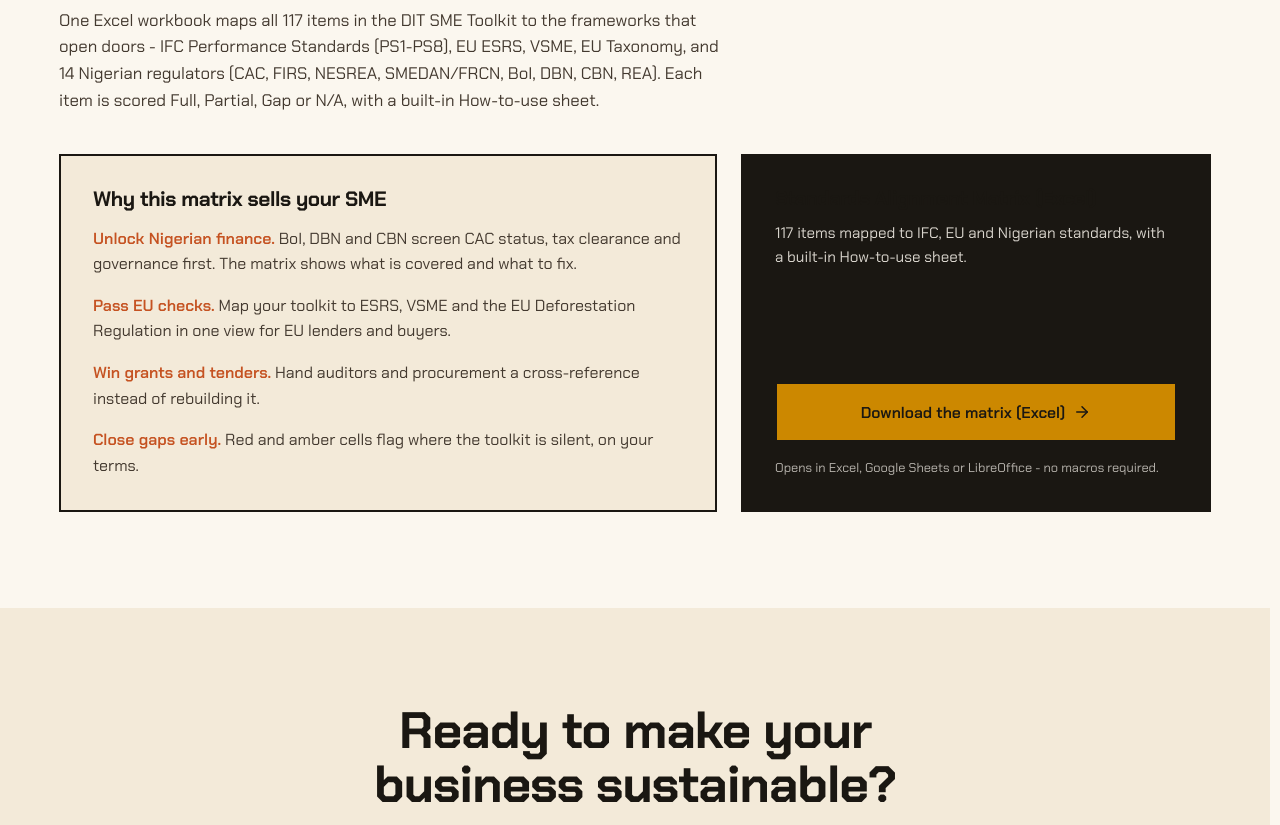
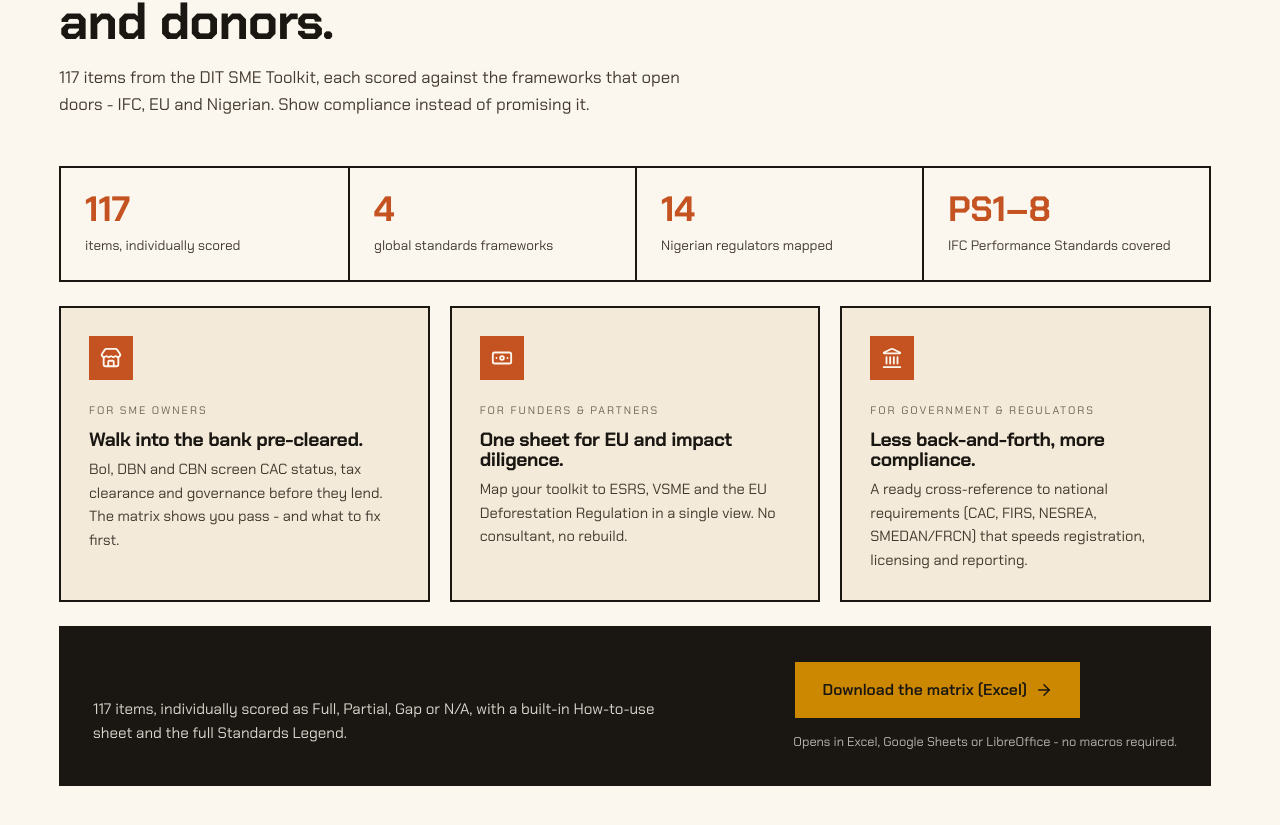
Before and after one commit to Lawrencium-103/__D.I.Technologies, a React (Vite) app: page /s-sme in a window 1280 px wide. Shown: the part 6135-6960 px from the top of the page. Built offline with nearby package versions, Linux system fonts and the light colour scheme; no server answers.

Commit message:
Rewrite Standards Alignment Matrix section to sell to SME owners, funders and regulators

```diff
--- a/src/pages/SSME.jsx
+++ b/src/pages/SSME.jsx
@@ -1,5 +1,5 @@
 import { Link } from 'react-router-dom'
-import { ArrowRight, Sun, WifiOff, ClipboardCheck, Target, Megaphone, Users } from 'lucide-react'
+import { ArrowRight, Sun, WifiOff, ClipboardCheck, Target, Megaphone, Users, Store, Banknote, Landmark } from 'lucide-react'
 import ScrollReveal from '../components/ScrollReveal'
 import SmePdfCard from '../components/SmePdfCard'
 import { useSmePdfs } from '../lib/smePdf'
@@ -220,54 +220,77 @@
         <div className="max-w-[1200px] mx-auto px-6">
           <ScrollReveal>
             <span className="eyebrow">Standards Alignment Matrix</span>
-            <h2 className="mt-3 mb-3 max-w-[24ch]">Show funders and buyers you already comply.</h2>
-            <p className="text-[1.05rem] max-w-[64ch] mb-10">
-              One Excel workbook maps all 117 items in the DIT SME Toolkit to the frameworks that open doors -
-              IFC Performance Standards (PS1-PS8), EU ESRS, VSME, EU Taxonomy, and 14 Nigerian regulators
-              (CAC, FIRS, NESREA, SMEDAN/FRCN, BoI, DBN, CBN, REA). Each item is scored Full, Partial, Gap or
-              N/A, with a built-in How-to-use sheet.
+            <h2 className="mt-3 mb-4 max-w-[20ch]">The proof Nigerian SMEs hand to banks, regulators and donors.</h2>
+            <p className="text-[1.05rem] max-w-[62ch] mb-12">
+              117 items from the DIT SME Toolkit, each scored against the frameworks that open doors - IFC,
+              EU and Nigerian. Show compliance instead of promising it.
             </p>
           </ScrollReveal>
 
-          <div className="grid grid-cols-1 lg:grid-cols-[1.4fr_1fr] gap-6 items-stretch">
           <ScrollReveal>
-              <div className="bg-[var(--color-paper-2)] border-2 border-[var(--color-ink)] p-8 h-full">
-                <h3 className="text-[1.3rem] mb-4 text-[var(--color-ink)]">Why this matrix sells your SME</h3>
-                <ul className="space-y-4">
+            <div className="grid grid-cols-2 lg:grid-cols-4 border-2 border-[var(--color-ink)]">
               {[
-                    { t: 'Unlock Nigerian finance', d: 'BoI, DBN and CBN screen CAC status, tax clearance and governance first. The matrix shows what is covered and what to fix.' },
-                    { t: 'Pass EU checks', d: 'Map your toolkit to ESRS, VSME and the EU Deforestation Regulation in one view for EU lenders and buyers.' },
-                    { t: 'Win grants and tenders', d: 'Hand auditors and procurement a cross-reference instead of rebuilding it.' },
-                    { t: 'Close gaps early', d: 'Red and amber cells flag where the toolkit is silent, on your terms.' },
-                  ].map((x, i) => (
-                    <li key={i}>
-                      <span className="font-semibold text-[var(--color-burnt)]">{x.t}.</span>{' '}
-                      <span className="text-[var(--color-ink-soft)]">{x.d}</span>
-                    </li>
+                { n: '117', l: 'items, individually scored' },
+                { n: '4', l: 'global standards frameworks' },
+                { n: '14', l: 'Nigerian regulators mapped' },
+                { n: 'PS1–8', l: 'IFC Performance Standards covered' },
+              ].map((s, i) => (
+                <div
+                  key={i}
+                  className={`p-6 ${i !== 0 ? 'border-l-2 border-[var(--color-ink)]' : ''} ${
+                    i >= 2 ? 'border-t-2 lg:border-t-0 border-[var(--color-ink)]' : ''
+                  }`}
+                >
+                  <div className="marker text-[2.2rem] leading-none mb-2">{s.n}</div>
+                  <div className="text-[0.85rem] text-[var(--color-ink-soft)]">{s.l}</div>
+                </div>
               ))}
-                </ul>
             </div>
           </ScrollReveal>
 
+          <div className="grid grid-cols-1 md:grid-cols-3 gap-5 mt-6">
+            {[
+              { icon: Store, tag: 'For SME owners', t: 'Walk into the bank pre-cleared.', d: 'BoI, DBN and CBN screen CAC status, tax clearance and governance before they lend. The matrix shows you pass - and what to fix first.' },
+              { icon: Banknote, tag: 'For funders & partners', t: 'One sheet for EU and impact diligence.', d: 'Map your toolkit to ESRS, VSME and the EU Deforestation Regulation in a single view. No consultant, no rebuild.' },
+              { icon: Landmark, tag: 'For government & regulators', t: 'Less back-and-forth, more compliance.', d: 'A ready cross-reference to national requirements (CAC, FIRS, NESREA, SMEDAN/FRCN) that speeds registration, licensing and reporting.' },
+            ].map((a, i) => (
+              <ScrollReveal key={i} delay={i * 0.06}>
+                <div className="bg-[var(--color-paper-2)] border-2 border-[var(--color-ink)] p-7 h-full">
+                  <div className="w-11 h-11 flex items-center justify-center bg-[var(--color-burnt)] mb-4">
+                    <a.icon size={22} className="text-[var(--color-paper)]" />
+                  </div>
+                  <span className="font-[var(--font-mono)] text-[0.68rem] uppercase tracking-[0.18em] text-[var(--color-ink-faint)]">{a.tag}</span>
+                  <h3 className="text-[1.2rem] mt-2 mb-2 text-[var(--color-ink)]">{a.t}</h3>
+                  <p className="text-[0.92rem] text-[var(--color-ink-soft)]">{a.d}</p>
+                </div>
+              </ScrollReveal>
+            ))}
+          </div>
+
           <ScrollReveal delay={0.1}>
-              <div className="bg-[var(--color-ink)] text-[var(--color-paper)] border-2 border-[var(--color-ink)] p-8 h-full flex flex-col">
-                <h3 className="text-[1.25rem] mb-3">{smeMatrix.label}</h3>
-                <p className="text-[0.95rem] text-[var(--color-paper)]/85 mb-6 flex-1">
-                  117 items mapped to IFC, EU and Nigerian standards, with a built-in How-to-use sheet.
+            <div className="bg-[var(--color-ink)] text-[var(--color-paper)] border-2 border-[var(--color-ink)] p-8 mt-6 flex flex-col md:flex-row md:items-center gap-6 md:gap-10">
+              <div className="flex-1">
+                <h3 className="text-[1.35rem] mb-2">{smeMatrix.label}</h3>
+                <p className="text-[0.95rem] text-[var(--color-paper)]/85 max-w-[60ch]">
+                  117 items, individually scored as Full, Partial, Gap or N/A, with a built-in How-to-use
+                  sheet and the full Standards Legend.
                 </p>
+              </div>
+              <div className="shrink-0">
                 <a
                   href={smeMatrix.file}
                   download
-                  className="btn btn-primary w-full justify-center no-underline"
+                  onClick={() => download(smeMatrix.file)}
+                  className="btn btn-primary w-full md:w-auto justify-center no-underline"
                 >
                   Download the matrix (Excel) <ArrowRight size={18} />
                 </a>
-                <p className="text-[0.8rem] text-[var(--color-paper)]/70 mt-4">
+                <p className="text-[0.8rem] text-[var(--color-paper)]/70 mt-3">
                   Opens in Excel, Google Sheets or LibreOffice - no macros required.
                 </p>
               </div>
+            </div>
           </ScrollReveal>
-          </div>
         </div>
       </section>
 
```
Lines whose indentation alone changed are shown as unchanged.
